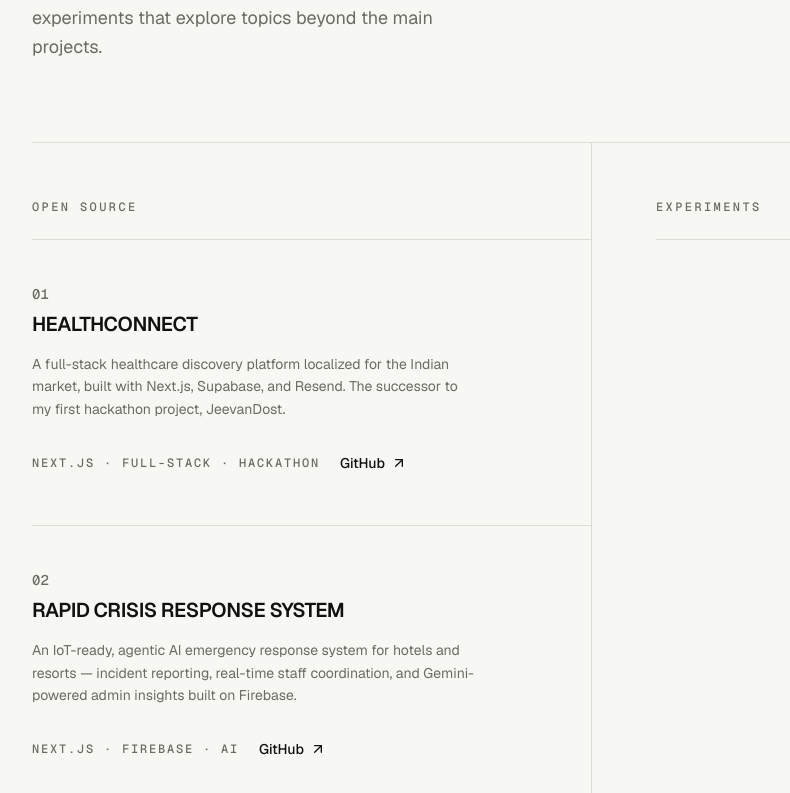
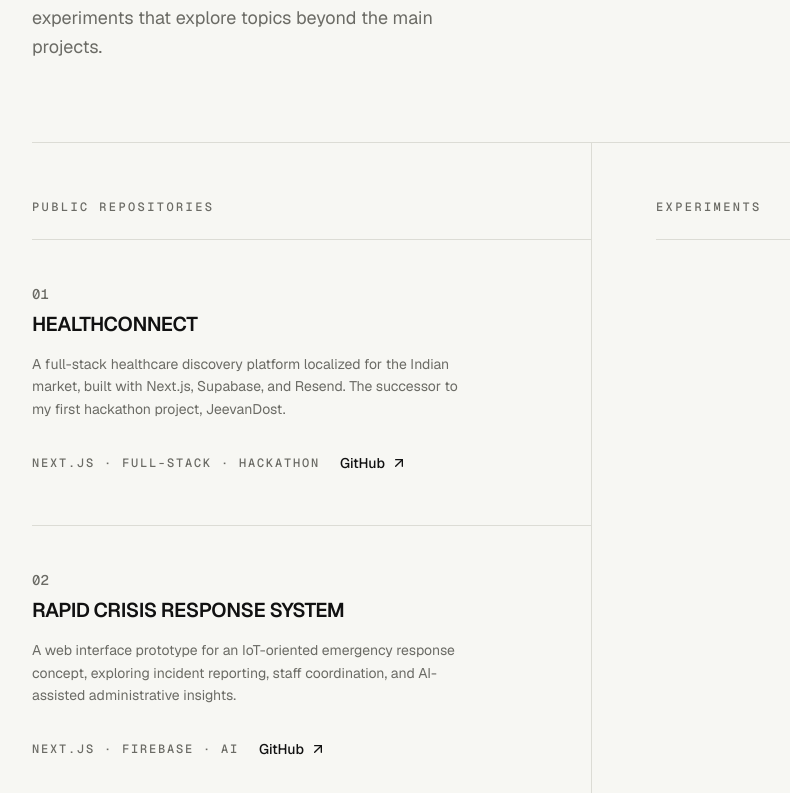
Before and after one commit to shabi-2-2/Portfolio_01, a Next.js app: page / in a window 1280 px wide. Shown: the part 3456-4249 px from the top of the page, without its empty margins (16-806 px from the left). Built offline with nearby package versions, Linux system fonts and the light colour scheme.

Commit message:
chore: update public repositories section heading and project description

```diff
--- a/components/home/open-source-section.tsx
+++ b/components/home/open-source-section.tsx
@@ -26,7 +26,7 @@ export function OpenSourceSection() {
         <div className="mt-16 grid border-t border-border md:mt-20 lg:grid-cols-2 lg:gap-16">
           <div className="pb-14 pt-10 md:pt-14 lg:border-r lg:border-border">
             <h3 className="font-mono text-xs font-medium uppercase tracking-[0.2em] text-muted-foreground">
-              Open Source
+              Public Repositories
             </h3>
             <div className="mt-6">
               <div className="border-t border-border">
--- a/components/home/open-source.ts
+++ b/components/home/open-source.ts
@@ -19,7 +19,7 @@ export const openSourceEntries: OpenSourceEntry[] = [
     number: "02",
     name: "Rapid Crisis Response System",
     description:
-      "An IoT-ready, agentic AI emergency response system for hotels and resorts — incident reporting, real-time staff coordination, and Gemini-powered admin insights built on Firebase.",
+      "A web interface prototype for an IoT-oriented emergency response concept, exploring incident reporting, staff coordination, and AI-assisted administrative insights.",
     metadata: ["Next.js", "Firebase", "AI"],
     github: "https://github.com/shabi-2-2/SolutionsChallenge_RapidAssistanceSystem",
   },
```
